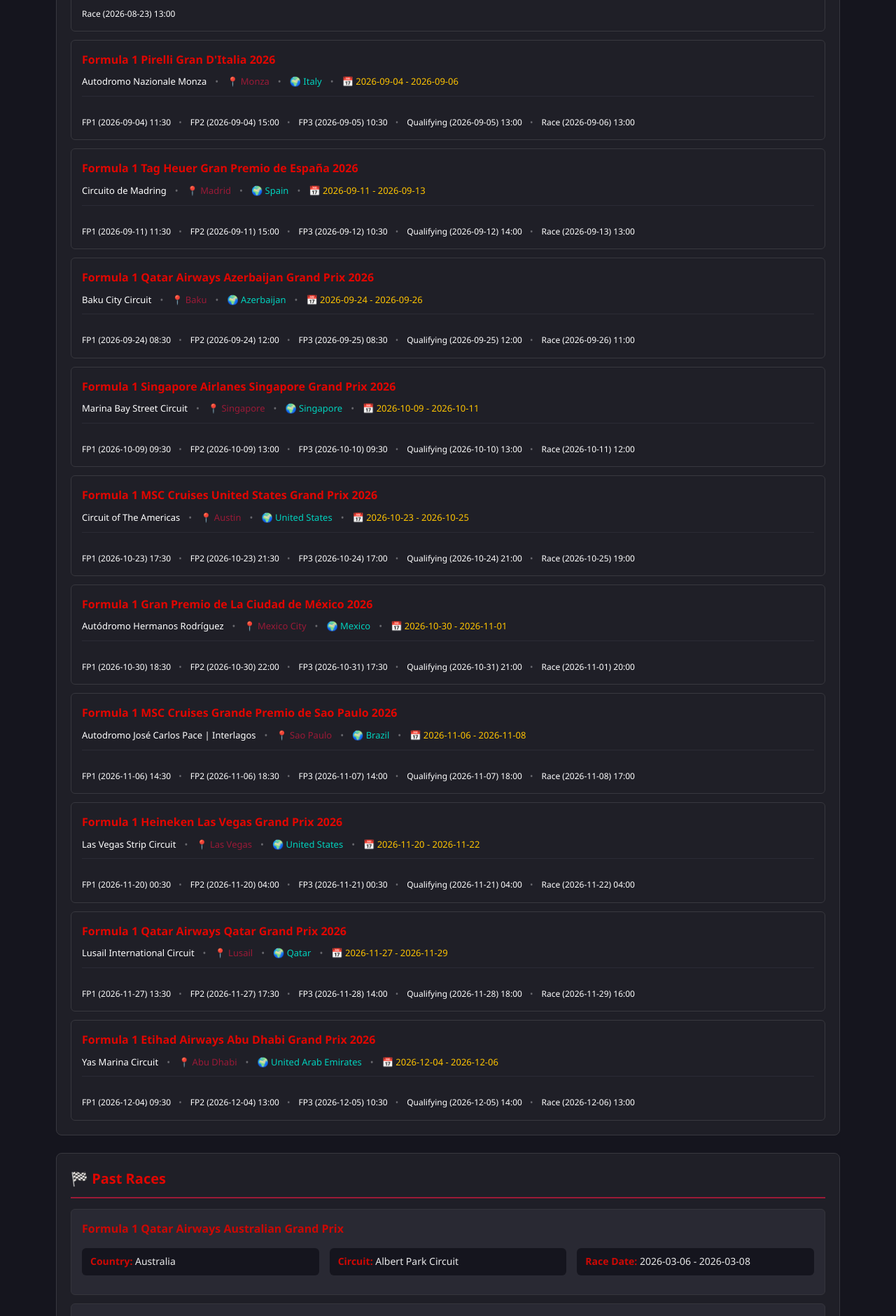
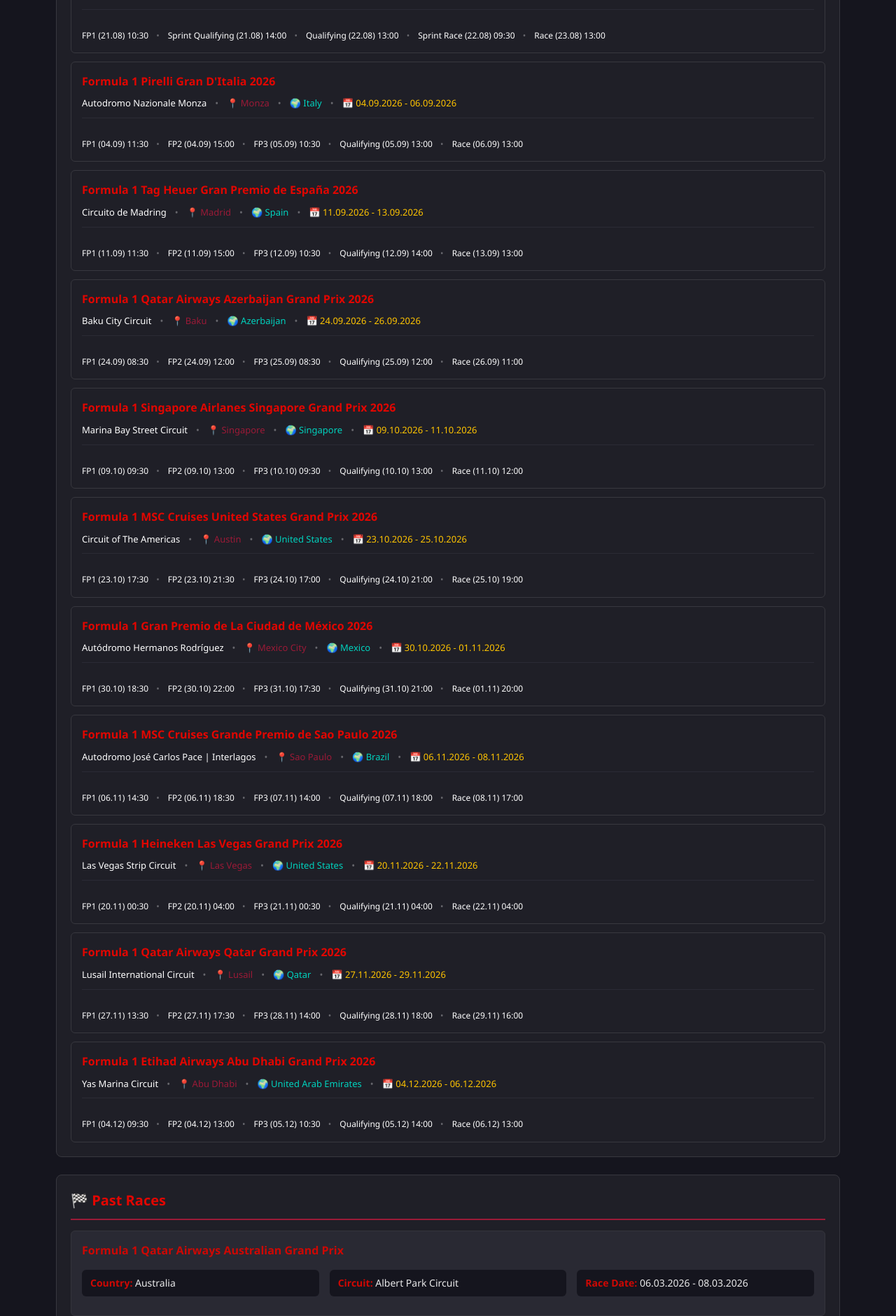
Before and after one commit to Meith0717/f1-betting-website, a Flask app: page /races in a window 1280 px wide. Shown: the part 2047-3927 px from the top of the page at 70% size. Run offline with Flask 3, Linux system fonts and the light colour scheme; the visitor is signed in with stand-in values (Sample User, id 1).

Commit message:
Fix time format in overview and list

```diff
--- a/src/app/data/races.json
+++ b/src/app/data/races.json
@@ -136,32 +136,32 @@
       "country": "Japan",
       "circuit": "Suzuka International Circuit",
       "date": "2026-03-22",
-      "time": "15:55:00Z",
+      "time": "16:30:00Z",
       "sessions": [
         {
           "type": "FP1",
           "date": "2026-03-22",
-          "time": "15:47:00Z"
+          "time": "16:10:00Z"
         },
         {
           "type": "FP2",
           "date": "2026-03-22",
-          "time": "15:48:00Z"
+          "time": "16:15:00Z"
         },
         {
           "type": "FP3",
           "date": "2026-03-22",
-          "time": "15:53:00Z"
+          "time": "16:20:00Z"
         },
         {
           "type": "Qualifying",
           "date": "2026-03-22",
-          "time": "15:54:00Z"
+          "time": "16:25:00Z"
         },
         {
           "type": "Race",
           "date": "2026-03-22",
-          "time": "15:55:00Z"
+          "time": "16:30:00Z"
         }
       ],
       "round": 3,
--- a/src/app/data/users.json
+++ b/src/app/data/users.json
@@ -6,7 +6,7 @@
       "score": 0,
       "email_notifications": false,
       "created_at": "2026-03-19T13:39:24.331175",
-      "last_login": "2026-03-22T16:51:11.471014",
+      "last_login": "2026-03-22T16:58:41.212789",
       "is_admin": true
     },
     "Gwen": {
--- a/src/app/templates/races/list.html
+++ b/src/app/templates/races/list.html
@@ -31,9 +31,9 @@
               {% set last_session = race.sessions[-1] %}
               <span class="race-date">
                 📅 {% if first_session.date and last_session.date %}
-                {{ first_session.date }} - {{ last_session.date }}
+                {{ first_session.date[8:10] }}.{{ first_session.date[5:7] }}.{{ first_session.date[0:4] }} - {{ last_session.date[8:10] }}.{{ last_session.date[5:7] }}.{{ last_session.date[0:4] }}
                 {% else %}
-                {{ race.date }}
+                {{ race.date[8:10] }}.{{ race.date[5:7] }}.{{ race.date[0:4] }}
                 {% endif %}
               </span>
               {% else %}
@@ -47,11 +47,12 @@
 
           <div class="sessions-line">
             {% for session in race.sessions %}
+            {% if session.date and session.time %}
             <span class="session-inline">
-              {{ session.type }} {% if session.date %}({{ session.date }}) {% endif %}{% if session.time_info %} {{
-              session.time_info.time_only }} {% else %} {{ session.time[:5] if
-              session.time else 'N/A' }} {% endif %}
+              {{ session.type }} ({% if session.date %}{{ session.date[8:10] }}.{{ session.date[5:7] }}{% endif %}) {% if session.time_info %}{{
+              session.time_info.time_only }} {% else %} {{ session.time[:5] }} {% endif %}
             </span>
+            {% endif %}
             {% endfor %}
           </div>
         </div>
@@ -82,12 +83,12 @@
               {% set first_session = race.sessions[0] %}
               {% set last_session = race.sessions[-1] %}
               {% if first_session.date and last_session.date %}
-              {{ first_session.date }} - {{ last_session.date }}
+              {{ first_session.date[8:10] }}.{{ first_session.date[5:7] }}.{{ first_session.date[0:4] }} - {{ last_session.date[8:10] }}.{{ last_session.date[5:7] }}.{{ last_session.date[0:4] }}
               {% else %}
-              {{ race.date }}
+              {{ race.date[8:10] }}.{{ race.date[5:7] }}.{{ race.date[0:4] }}
               {% endif %}
               {% else %}
-              {{ race.date }}
+              {{ race.date[8:10] }}.{{ race.date[5:7] }}.{{ race.date[0:4] }}
               {% endif %}
             </div>
           </div>
```
Also changed, not shown: src/app/templates/user/overview.html (+5 -4 lines).
